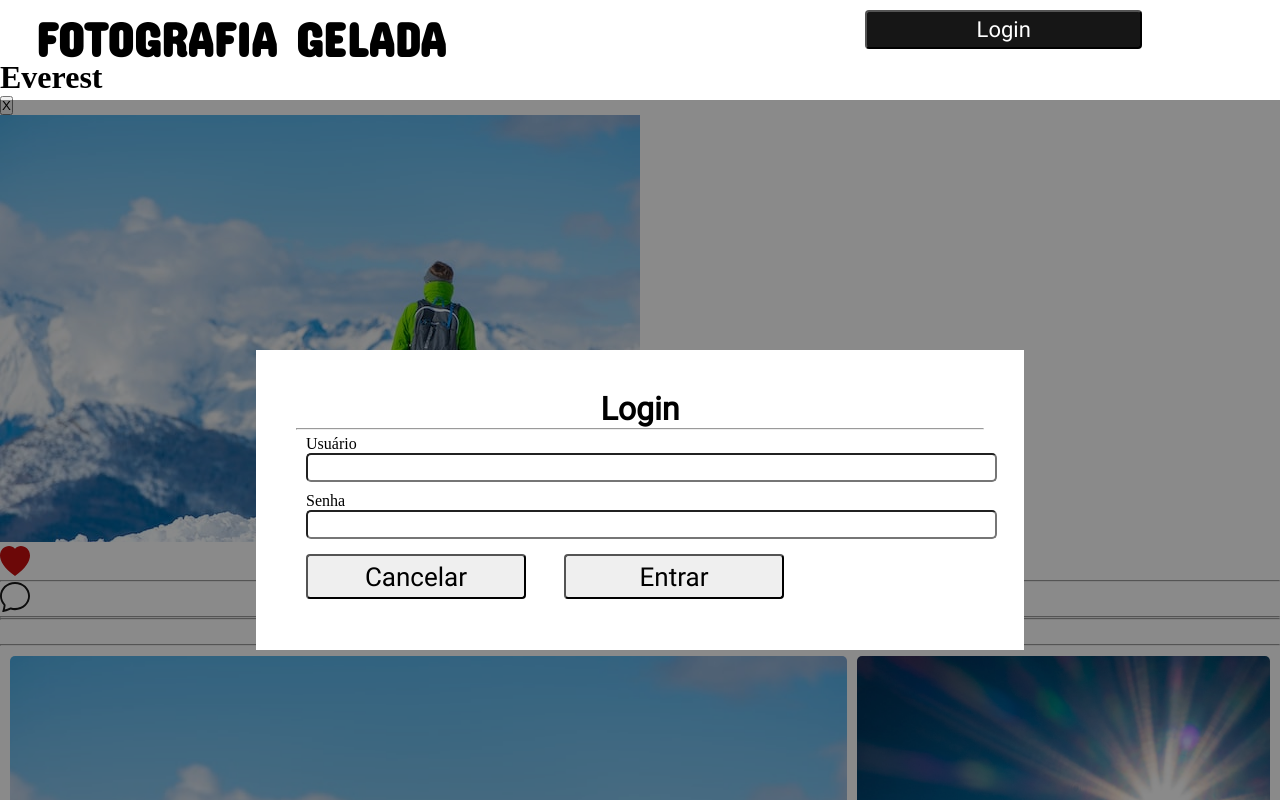
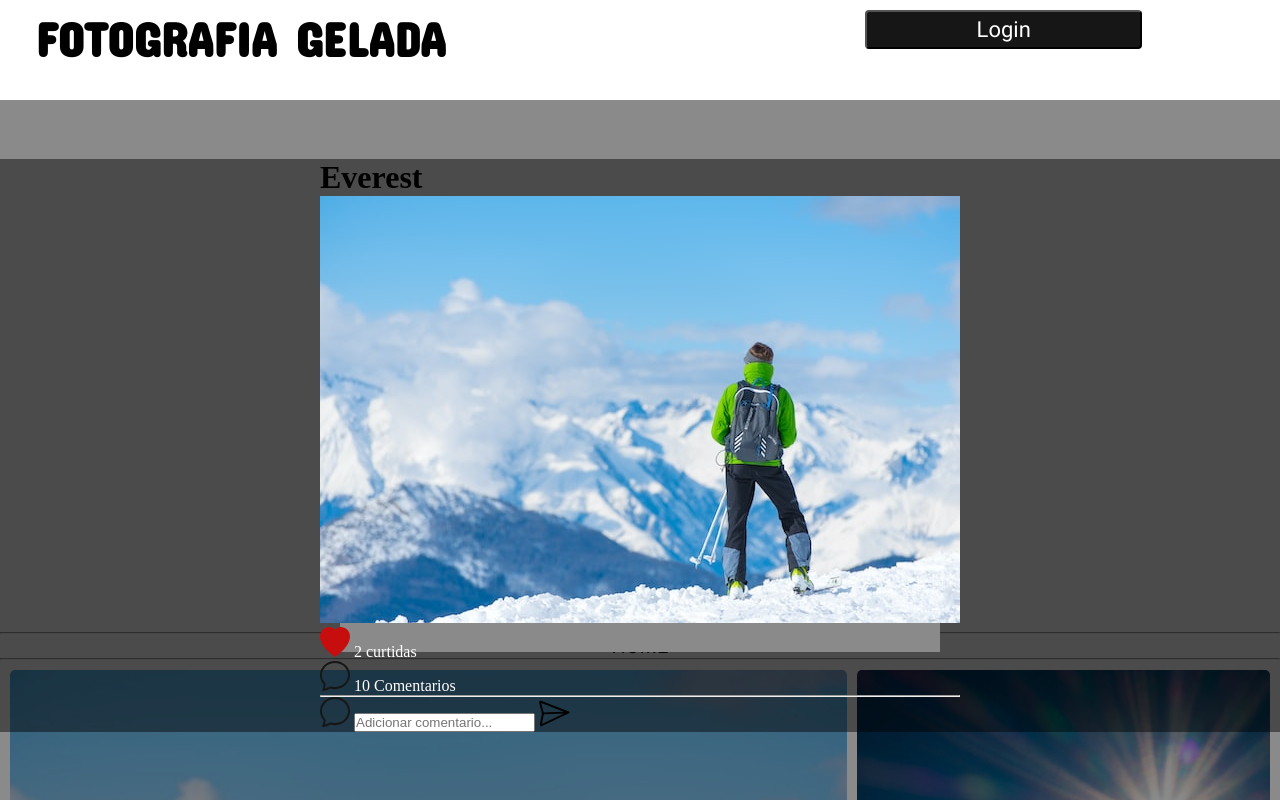
Before and after one commit to Narydiniz/fotografiaGelada, a website: page public/index.html in a window 1280 px wide. Both pictures are taken after a click on the button "Login". Shown: the top 800 px of the page. Drawn offline with Linux system fonts and the light colour scheme.

Commit message:
Modal imagem

```diff
--- a/public/index.html
+++ b/public/index.html
@@ -40,62 +40,42 @@
                             <input class="input-senha" type="password" minlength="8" required>
                         </label>
                         <div>
-                            <button class="btn-cancelar">Cancelar</button>
-                            <button class="btn-entrar">Entrar</button>
+                            <button onclick="cancelarModal()" class="btn-modal">Cancelar</button>
+                            <button onclick="entarModal()" class="btn-modal">Entrar</button>
                         </div>
                     </form>
-                    </div>
+                    =</div>
 
                 </div>
         </div>
 
-            <!-- Modal login -->
-        <div class="modal-login" id="modal-login">
-            <div class="modal">
-                <h1 class="title-modal">Login</h1>
-                <hr>
+    <!-- Modal imagem  -->
+        <div class="imagem-click">
+            <div class="popup-header">
+                <h1 class="popup-title"> Everest</h1>
+                <img class="popup-image" src="Imagens/Everest.jpg" alt="">
                 <div>
-                     <form class="form-modal">
-                    <label class = "login-email">
-                        <p class="p-login">Usuário</p>
-                        <input class="input-email" type="user" required>
-                    </label>
-                    <label class="login-senha">
-                        <p class="p-login">Senha</p>
-                        <input class="input-senha" type="password" minlength="8" required>
-                    </label>
+                    <img src="Icones/coraçãoVermelho.svg" alt="">
+                    <span>2 curtidas</span>
+
                     <div>
-                        <button class="btn-cancelar">Cancelar</button>
-                        <button class="btn-entrar">Entrar</button>
+                        <img src="Icones/chat-preto.svg" alt="">
+                        <span>10 Comentarios</span>
+                        <hr>
                     </div>
-                </form>
-                </div>
 
-            </div>
-        </div>
-        <!-- Modal imagem  -->
-         <div class="modal-image" id="modal-imagem">
-            <div class="popup">
-                <h1 class="popup-image">Everest</h1>
-                <button class="close">X</button>
-                <div>
-                    <img class="Everest" src="Imagens/Everest.jpg" alt="Everest">
                 </div>
                 <div>
-                    <img class="like-red" src="Icones/coraçãoVermelho.svg" alt="">
-                    <hr>
+                    <img src="Icones/chat-preto.svg" alt="">
+                    <input type="text" placeholder="Adicionar comentario...">
+                    <img src="Icones/send.svg" alt="">
                 </div>
-                <div>
-                    <img class="comment-black" src="Icones/chat-preto.svg" alt="">
-                    <hr>
-                </div>
-
             </div>
 
-         </div>
 
+        </div>
 
-        <!-- Grade de imagens  -->
+    <!-- Grade de imagens  -->
         <nav class="nav-box">
              <hr>
              <p class="btn-home">HOME</p>
--- a/public/script.js
+++ b/public/script.js
@@ -9,3 +9,36 @@ function abrirModal(){
     }
   })
 }
+
+function cancelarModal(){
+  const modal =   document.getElementById('btn-modal')
+  modal.classList.add('abrir')
+
+  modal.addEventListener('click', (e) => {
+    if(e.target.id == 'btn-modal'){
+        modal.classList.remove('abrir')
+    }
+  })
+}
+
+function entarModal(){
+  const modal =   document.getElementById('btn-modal')
+  modal.classList.add('abrir')
+
+  modal.addEventListener('click', (e) => {
+    if(e.target.id == 'btn-modal'){
+        modal.classList.remove('abrir')
+    }
+  })
+}
+
+
+
+/*function openWindow(){
+  windowInformation.classList.add('show')
+  body.classList.add('show')
+};
+function closeWindow(){
+  windowInformation.classList.remove('show')
+  body.classList.remove('show')
+}*/
--- a/public/style.css
+++ b/public/style.css
@@ -58,14 +58,13 @@
     align-items: center;
     justify-content: center;
     z-index: 999;
-
 }
 .modal-login.abrir{
     display:flex;
     position: absolute;
 }
 .modal{
-    width: 60%;
+    width: 6%;
     min-width: 600px;
     min-height: 300px;
     background-color: white;
@@ -78,37 +77,29 @@
 }
 .form-modal{
     display: block;
-    padding: 5px 50px 5px 10px;
+    padding: 5px 15px 5px 10px;
 }
 .input-email{
     padding: 5px;
     border-radius: 5px;
     margin-bottom: 10px;
-    width: 110%;
+    width: 100%;
 }
 .input-senha{
     padding: 5px;
     border-radius: 5px;
     margin-bottom: 15px;
-    width: 110%;
+    width: 100%;
 }
-.btn-cancelar{
-    font-family:"Roboto";
-    font-size: 26px;
-    border-radius: 4px;
-    width: 220px;
-    height: 45px;
-    margin-right: 34px;
+.btn-modal{
+    width: 49%;
+    padding: 11px;
+    margin: 0px;
+    background-color: rgb(0, 0, 0);
+    border: 0.1px none;
+    border-radius: 10px;
+    color: white;
 }
-.btn-entrar{
-    font-family:"Roboto";;
-    font-size: 26px;
-    border-radius: 4px;
-    width: 220px;
-    height: 45px;
-    margin-right: 36px;
-}
-
 @keyframes abrirmodal{
     from{
         opacity: 0;
@@ -122,6 +113,30 @@
 .abrir .modal-login{
     animation: abrirmodal 0.5s;
 }
+
+/*Popup Imagem */
+.imagem-click{
+    width: 100%;
+    height: 100%;
+    position: relative;
+    top: 100px;
+    left: 0;
+    display:flex;
+    background-color: rgba(0, 0, 0, 0.46);
+    align-items: center;
+    justify-content: center;
+    z-index: 999;
+}
+.imagem-click .abrir{
+    display:flex;
+    position: absolute;
+}
+.popup-popup-title{
+    font-family:"Roboto";
+    font-size: 20px;
+}
+
+
 /*Body Grade de imagens*/
 
 .grade-images{
--- a/testes/teste.css
+++ b/teste1/teste.css
@@ -55,7 +55,7 @@
     font-weight: bolder;
     color: #ffff;
     cursor: pointer;
-    z-index: 100;
+    z-index: 777;
 }
 .container .popup-image img {
     position: absolute;
--- /dev/null
+++ b/teste1/teste.html
@@ -0,0 +1,30 @@
+<!DOCTYPE html>
+<html lang="en">
+<head>
+    <meta charset="UTF-8">
+    <meta name="viewport" content="width=device-width, initial-scale=1.0">
+    <title>Teste Imagem</title>
+    <link rel="stylesheet" href="teste.css">
+</head>
+<body>
+    <div class="container">
+        <h1>Imagens testes</h1>
+        <div class="image-container">
+            <div class="image"><img src="imagens/image1.jpeg" alt="" width="300px" height="300px"></div>
+            <div class="image"><img src="imagens/image2.jpeg" alt="" width="300px" height="300px"></div>
+            <div class="image"><img src="imagens/image3.jpeg" alt="" width="300px" height="300px"></div>
+            <div class="image"><img src="imagens/image4.jpeg" alt="" width="300px" height="300px"></div>
+            <div class="image"><img src="imagens/image5.jpeg" alt="" width="300px" height="300px"></div>
+            <div class="image"><img src="imagens/image6.jpeg" alt="" width="300px" height="300px"></div>
+        </div>
+        <div class="popup-image">
+            <span id="close">&times;</span>
+            <img src="image1.jpeg" alt="">
+        </div>
+    </div>
+
+<script src="teste.js"></script>
+
+
+</body>
+</html>
```
Also changed, not shown: teste1/teste.js (renamed from testes/teste.js, +4 -3 lines), teste2/teste2.html (added, +13 -0 lines), testes/teste.html (deleted, +0 -30 lines), teste1/imagens/image1.jpeg (renamed from testes/image1.jpeg), teste1/imagens/image2.jpeg (renamed from testes/image2.jpeg), teste1/imagens/image3.jpeg (renamed from testes/image3.jpeg), teste1/imagens/image4.jpeg (renamed from testes/image4.jpeg), teste1/imagens/image5.jpeg (renamed from testes/image5.jpeg), teste1/imagens/image6.jpeg (renamed from testes/image6.jpeg).
